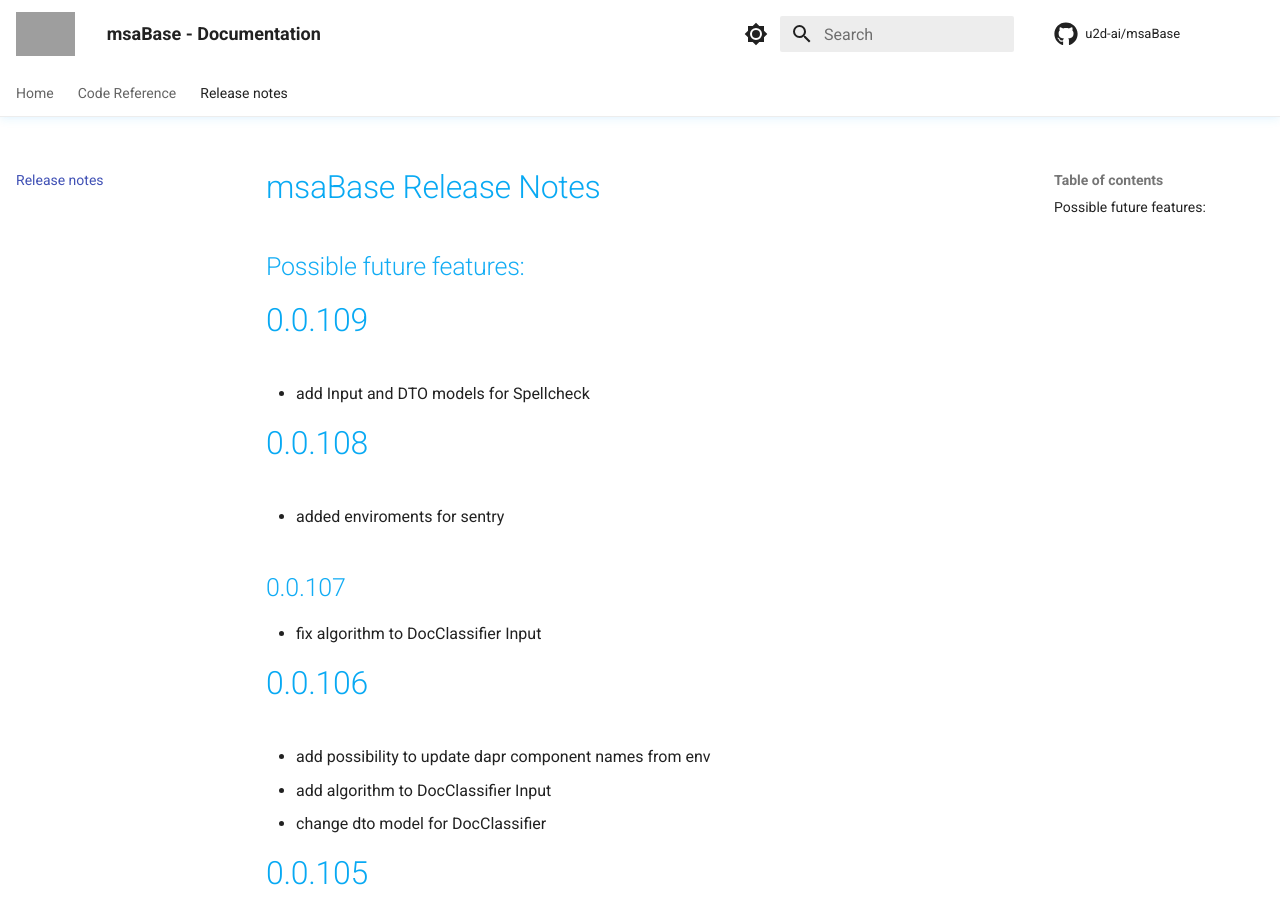
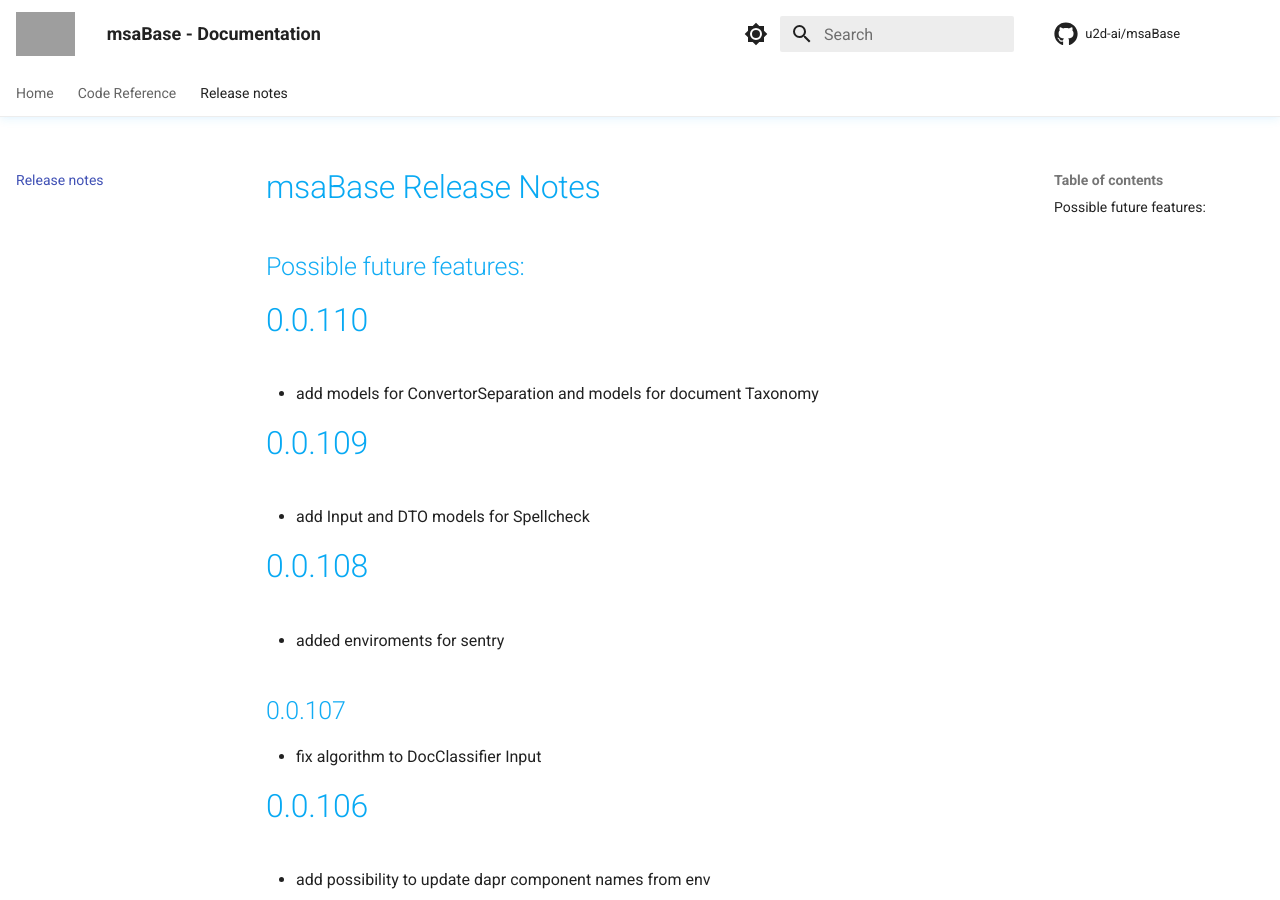
Before and after one commit to u2d-ai/msaBase, an MkDocs documentation site: the page built from docs/release-notes.md, in a window 1280 px wide and 900 px high. Built offline with MkDocs 1.6.1 and Material for MkDocs 9.7.7, drawn with Linux system fonts in a browser that asks for light colours; comment, search, counter and statistics services are not loaded; grey boxes are pictures that could not be loaded.

Commit message:
feat: add models for ConvertorSeparation and models for document Taxonomy

```diff
--- a/docs/release-notes.md
+++ b/docs/release-notes.md
@@ -1,5 +1,9 @@
 # msaBase Release Notes
 ## Possible future features:
+
+# 0.0.110
+
+- add models for ConvertorSeparation and models for document Taxonomy
 
 # 0.0.109
 
--- a/msaBase/__init__.py
+++ b/msaBase/__init__.py
@@ -1,7 +1,7 @@
 import glob
 from os.path import basename, dirname, isfile, join
 
-version = "0.0.109"
+version = "0.0.110"
 __author__ = "Stefan Welcker"
 __copyright__ = "Copyright 2022, U2D.ai"
 __license__ = "MIT"
--- a/requirements.txt
+++ b/requirements.txt
@@ -1,6 +1,6 @@
 # MSA Dependencies
 msaFileSystem==0.0.3 # Agnostic Abstract Filesystem API which allows to use S3, GCS, Azure Datalake, your local FS, Youtube etc Optimized for use with FastAPI/Pydantic.
-msaDocModels==0.0.100 # MSA Document Pydantic Models and Schemas, used to store Parser, NLP, NLU and AI results for processed documents
+msaDocModels==0.0.102 # MSA Document Pydantic Models and Schemas, used to store Parser, NLP, NLU and AI results for processed documents
 
 # FastAPI related Dependencies
 anyio==3.7.1 # an asynchronous networking and concurrency library that works on top of either asyncio or trio
```
Also changed, not shown: 1 other file.
